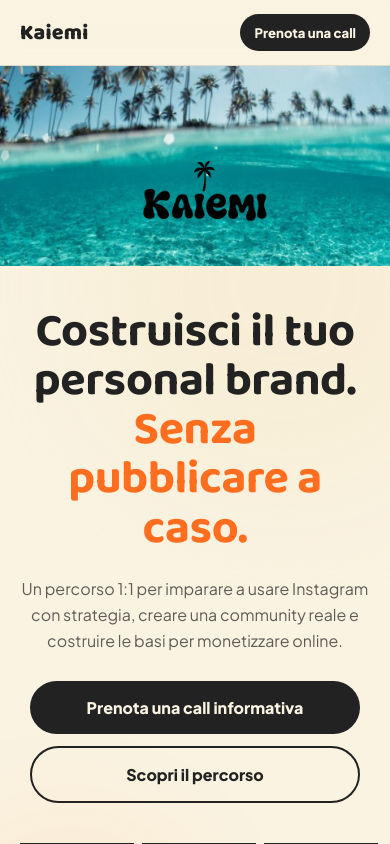
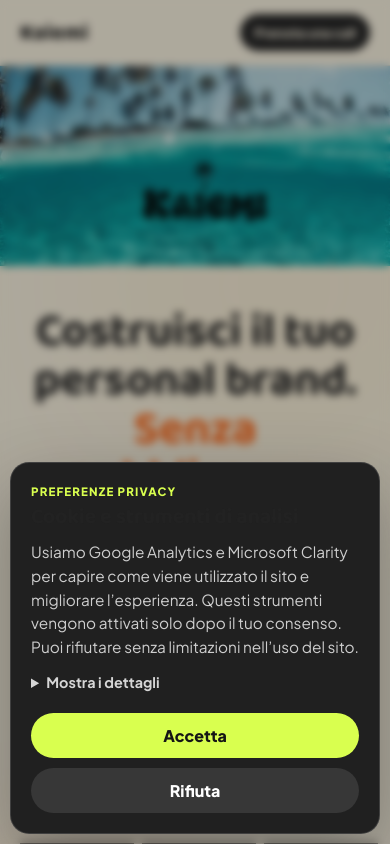
Before and after one commit to lucamontinipv-boop/kaiemi-next, a Next.js app: page / in a window 390 px wide. Shown: the top 844 px of the page. Built offline with nearby package versions, Linux system fonts and the light colour scheme.

Commit message:
Add cookie consent and consent mode

```diff
--- /dev/null
+++ b/app/CookieConsent.module.css
@@ -0,0 +1,132 @@
+.backdrop {
+  position: fixed;
+  inset: 0;
+  z-index: 9999;
+  display: flex;
+  align-items: flex-end;
+  justify-content: center;
+  padding: 18px;
+  background: rgba(15, 15, 15, 0.32);
+  backdrop-filter: blur(4px);
+}
+
+.banner {
+  width: min(760px, 100%);
+  padding: 24px;
+  border: 1px solid rgba(255, 255, 255, 0.14);
+  border-radius: 22px;
+  background: #202020;
+  color: #ffffff;
+  box-shadow: 0 24px 70px rgba(0, 0, 0, 0.3);
+}
+
+.copy h2 {
+  margin: 4px 0 10px;
+  font-size: clamp(1.35rem, 3vw, 1.85rem);
+  line-height: 1.15;
+}
+
+.copy p {
+  margin: 0;
+  color: rgba(255, 255, 255, 0.78);
+  font-size: 0.96rem;
+  line-height: 1.55;
+}
+
+.eyebrow {
+  color: #d9ff4f !important;
+  font-size: 0.72rem !important;
+  font-weight: 800;
+  letter-spacing: 0.1em;
+  text-transform: uppercase;
+}
+
+.details {
+  margin-top: 14px;
+  color: rgba(255, 255, 255, 0.82);
+  font-size: 0.9rem;
+}
+
+.details summary {
+  cursor: pointer;
+  font-weight: 700;
+}
+
+.details p {
+  margin-top: 9px;
+  font-size: 0.87rem;
+}
+
+.actions {
+  display: flex;
+  justify-content: flex-end;
+  gap: 10px;
+  margin-top: 22px;
+}
+
+.primaryButton,
+.secondaryButton,
+.preferencesButton {
+  border: 0;
+  font: inherit;
+  font-weight: 800;
+  cursor: pointer;
+}
+
+.primaryButton,
+.secondaryButton {
+  min-width: 120px;
+  padding: 12px 18px;
+  border-radius: 999px;
+}
+
+.primaryButton {
+  background: #d9ff4f;
+  color: #151515;
+}
+
+.secondaryButton {
+  background: rgba(255, 255, 255, 0.1);
+  color: #ffffff;
+}
+
+.primaryButton:focus-visible,
+.secondaryButton:focus-visible,
+.preferencesButton:focus-visible {
+  outline: 3px solid #d9ff4f;
+  outline-offset: 3px;
+}
+
+.preferencesButton {
+  position: fixed;
+  left: 14px;
+  bottom: 14px;
+  z-index: 9998;
+  padding: 9px 13px;
+  border: 1px solid rgba(0, 0, 0, 0.16);
+  border-radius: 999px;
+  background: rgba(255, 255, 255, 0.94);
+  color: #202020;
+  box-shadow: 0 8px 26px rgba(0, 0, 0, 0.14);
+  font-size: 0.78rem;
+}
+
+@media (max-width: 560px) {
+  .backdrop {
+    padding: 10px;
+  }
+
+  .banner {
+    padding: 20px;
+    border-radius: 19px;
+  }
+
+  .actions {
+    flex-direction: column-reverse;
+  }
+
+  .primaryButton,
+  .secondaryButton {
+    width: 100%;
+  }
+}
--- /dev/null
+++ b/app/CookieConsent.tsx
@@ -0,0 +1,178 @@
+"use client";
+
+import { useEffect, useState } from "react";
+import { GoogleAnalytics } from "@next/third-parties/google";
+import Script from "next/script";
+import styles from "./CookieConsent.module.css";
+
+type ConsentChoice = "accepted" | "rejected" | null;
+
+declare global {
+  interface Window {
+    dataLayer: unknown[];
+    gtag?: (...args: unknown[]) => void;
+    clarity?: (...args: unknown[]) => void;
+  }
+}
+
+const STORAGE_KEY = "kaiemi_cookie_consent";
+const GA_ID = "G-Y9XVME9PRS";
+const CLARITY_ID = "xmpprlihxo";
+
+function updateGoogleConsent(value: "granted" | "denied") {
+  window.dataLayer = window.dataLayer || [];
+  window.gtag =
+    window.gtag ||
+    function gtag(...args: unknown[]) {
+      window.dataLayer.push(args);
+    };
+
+  window.gtag("consent", "update", {
+    ad_storage: value,
+    ad_user_data: value,
+    ad_personalization: value,
+    analytics_storage: value,
+  });
+}
+
+function clearAnalyticsCookies() {
+  const cookieNames = document.cookie
+    .split(";")
+    .map((cookie) => cookie.trim().split("=")[0])
+    .filter((name) => name === "_ga" || name.startsWith("_ga_") || name.startsWith("_cl"));
+
+  for (const name of cookieNames) {
+    document.cookie = `${name}=; Max-Age=0; path=/; SameSite=Lax`;
+    document.cookie = `${name}=; Max-Age=0; path=/; domain=.kaiemi.it; SameSite=Lax`;
+  }
+}
+
+export default function CookieConsent() {
+  const [choice, setChoice] = useState<ConsentChoice>(null);
+  const [showPanel, setShowPanel] = useState(false);
+
+  useEffect(() => {
+    const savedChoice = window.localStorage.getItem(STORAGE_KEY);
+
+    if (savedChoice === "accepted") {
+      updateGoogleConsent("granted");
+      setChoice("accepted");
+      return;
+    }
+
+    if (savedChoice === "rejected") {
+      updateGoogleConsent("denied");
+      setChoice("rejected");
+      return;
+    }
+
+    setShowPanel(true);
+  }, []);
+
+  function acceptCookies() {
+    window.localStorage.setItem(STORAGE_KEY, "accepted");
+    updateGoogleConsent("granted");
+    setChoice("accepted");
+    setShowPanel(false);
+  }
+
+  function rejectCookies() {
+    window.localStorage.setItem(STORAGE_KEY, "rejected");
+    updateGoogleConsent("denied");
+
+    if (typeof window.clarity === "function") {
+      window.clarity("consentv2", {
+        ad_Storage: "denied",
+        analytics_Storage: "denied",
+      });
+      window.clarity("consent", false);
+    }
+
+    clearAnalyticsCookies();
+    setChoice("rejected");
+    setShowPanel(false);
+  }
+
+  function reopenPreferences() {
+    setShowPanel(true);
+  }
+
+  return (
+    <>
+      {choice === "accepted" && (
+        <>
+          <GoogleAnalytics gaId={GA_ID} />
+
+          <Script id="microsoft-clarity" strategy="afterInteractive">
+            {`
+              (function(c,l,a,r,i,t,y){
+                c[a]=c[a]||function(){(c[a].q=c[a].q||[]).push(arguments)};
+                t=l.createElement(r);t.async=1;t.src="https://www.clarity.ms/tag/"+i;
+                y=l.getElementsByTagName(r)[0];y.parentNode.insertBefore(t,y);
+              })(window, document, "clarity", "script", "${CLARITY_ID}");
+
+              window.clarity("consentv2", {
+                ad_Storage: "granted",
+                analytics_Storage: "granted"
+              });
+            `}
+          </Script>
+        </>
+      )}
+
+      {showPanel && (
+        <div className={styles.backdrop} role="presentation">
+          <section
+            className={styles.banner}
+            role="dialog"
+            aria-modal="true"
+            aria-labelledby="cookie-title"
+            aria-describedby="cookie-description"
+          >
+            <div className={styles.copy}>
+              <p className={styles.eyebrow}>Preferenze privacy</p>
+              <h2 id="cookie-title">Cookie e strumenti di analisi</h2>
+              <p id="cookie-description">
+                Usiamo Google Analytics e Microsoft Clarity per capire come viene utilizzato
+                il sito e migliorare l’esperienza. Questi strumenti vengono attivati solo
+                dopo il tuo consenso. Puoi rifiutare senza limitazioni nell’uso del sito.
+              </p>
+
+              <details className={styles.details}>
+                <summary>Mostra i dettagli</summary>
+                <p>
+                  <strong>Cookie necessari:</strong> servono al funzionamento del sito e
+                  alla memorizzazione della tua scelta.
+                </p>
+                <p>
+                  <strong>Analytics:</strong> Google Analytics misura visite e interazioni.
+                  Microsoft Clarity produce heatmap e registrazioni delle sessioni.
+                </p>
+              </details>
+            </div>
+
+            <div className={styles.actions}>
+              <button className={styles.secondaryButton} type="button" onClick={rejectCookies}>
+                Rifiuta
+              </button>
+              <button className={styles.primaryButton} type="button" onClick={acceptCookies}>
+                Accetta
+              </button>
+            </div>
+          </section>
+        </div>
+      )}
+
+      {!showPanel && choice !== null && (
+        <button
+          className={styles.preferencesButton}
+          type="button"
+          onClick={reopenPreferences}
+          aria-label="Modifica le preferenze cookie"
+        >
+          Preferenze cookie
+        </button>
+      )}
+    </>
+  );
+}
--- a/app/layout.tsx
+++ b/app/layout.tsx
@@ -1,6 +1,6 @@
 import type { Metadata, Viewport } from "next";
-import { GoogleAnalytics } from "@next/third-parties/google";
 import Script from "next/script";
+import CookieConsent from "./CookieConsent";
 import "./globals.css";
 
 export const metadata: Metadata = {
@@ -80,17 +80,22 @@
     <html lang="it">
       <body>{children}</body>
 
-      <GoogleAnalytics gaId="G-Y9XVME9PRS" />
-
-      <Script id="microsoft-clarity" strategy="afterInteractive">
+      {/* Imposta il consenso negato prima del caricamento dei tag. */}
+      <Script id="google-consent-default" strategy="beforeInteractive">
         {`
-          (function(c,l,a,r,i,t,y){
-            c[a]=c[a]||function(){(c[a].q=c[a].q||[]).push(arguments)};
-            t=l.createElement(r);t.async=1;t.src="https://www.clarity.ms/tag/"+i;
-            y=l.getElementsByTagName(r)[0];y.parentNode.insertBefore(t,y);
-          })(window, document, "clarity", "script", "xmpprlihxo");
+          window.dataLayer = window.dataLayer || [];
+          function gtag(){dataLayer.push(arguments);}
+          gtag('consent', 'default', {
+            ad_storage: 'denied',
+            ad_user_data: 'denied',
+            ad_personalization: 'denied',
+            analytics_storage: 'denied',
+            wait_for_update: 500
+          });
         `}
       </Script>
+
+      <CookieConsent />
     </html>
   );
 }
```
